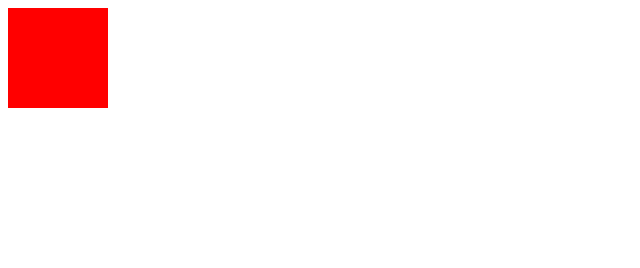
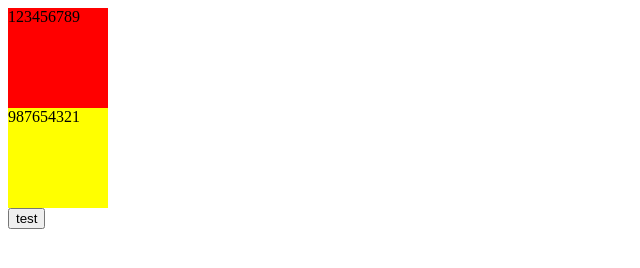
Before and after one commit to zakaryaemiloudy/test1, a plain HTML site: page index.html in a window 1280 px wide. Shown: the whole page, without its empty margins (0-640 px from the left). Drawn offline with Linux system fonts and the light colour scheme.

Commit message:
test commit in branch testBr

```diff
--- a/css/square_move.css
+++ b/css/square_move.css
@@ -4,3 +4,11 @@
     width: 100px;
 
 }
+
+.square_1{
+
+    background-color: yellow;
+    height: 100px;
+    width: 100px;
+
+}
--- a/index.html
+++ b/index.html
@@ -8,7 +8,12 @@
 </head>
 <body>
     <div class="square">
+123456789
+    </div>
+    <div class="square_1">
+        987654321
+            </div>
 
-    </div>
+            <a href="test_1.html"><button>test</button></a>
 </body>
 </html>
```
Also changed, not shown: test.html (added, +11 -0 lines).
